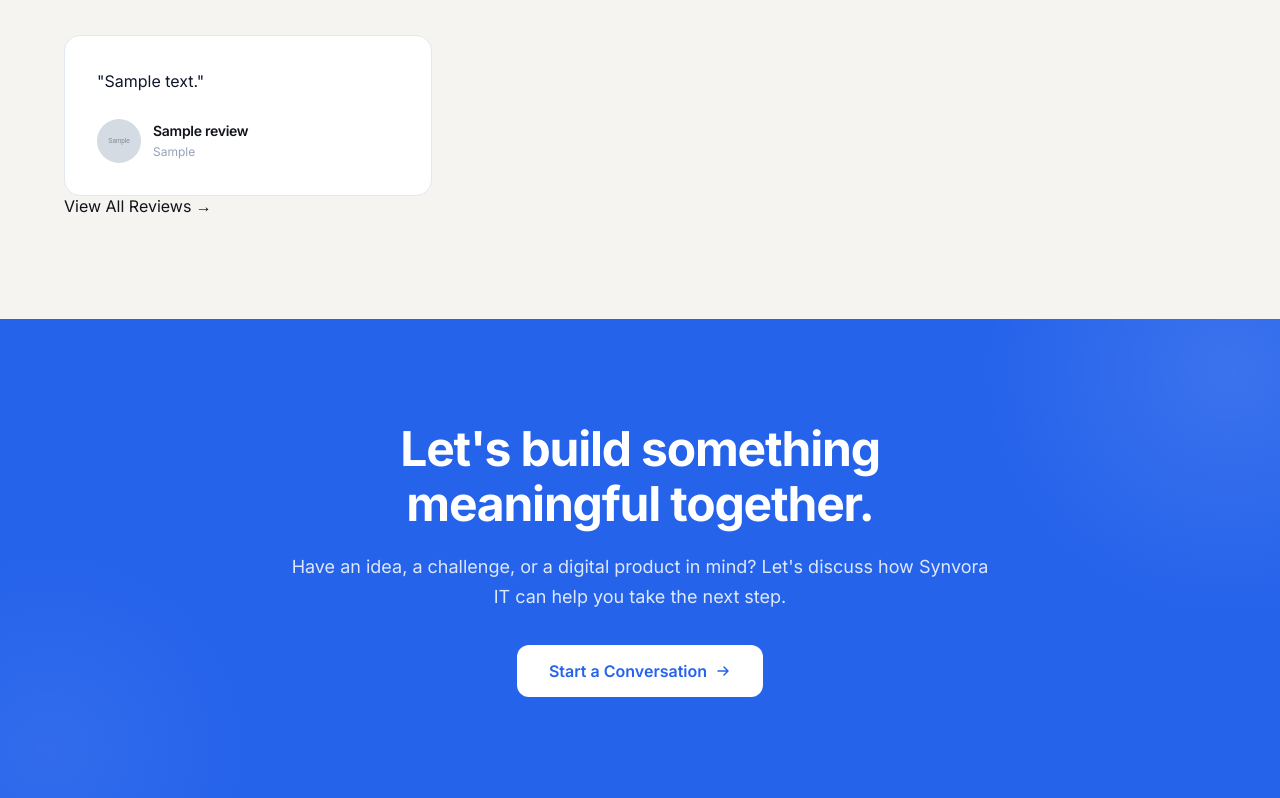
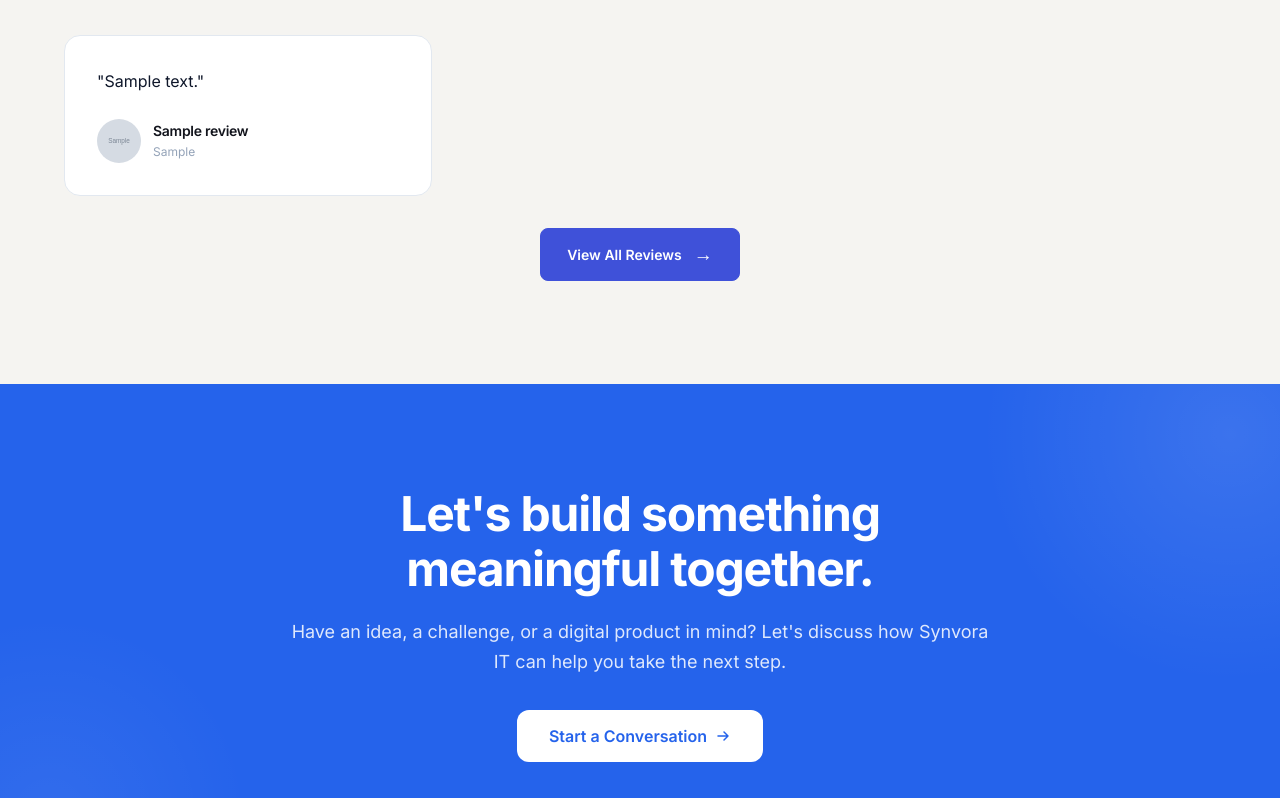
Before and after one commit to Synvora-IT/synvorait, a Django app: template app/templates/about-us.html in a window 1280 px wide. Shown: the part 4436-5234 px from the top of the page. Run offline with Django 5.2, Linux system fonts and the light colour scheme; tables that the repository leaves empty hold one stand-in row (values such as "Sample post"); the template is opened without the code that fills it: values that come from a table or form of the project are taken from there, most other values are stand-ins (such as "Sample title", 1, 10 or a date in 2020); grey boxes marked "Sample" are stand-in pictures.

Commit message:
Added View All Review button css

```diff
--- a/static/css/about-us.css
+++ b/static/css/about-us.css
@@ -737,6 +737,55 @@
 
         @media (max-width: 1024px) { .testimonials-grid { grid-template-columns: 1fr; } }
 
+
+        /* View All Reviews Button */
+
+        .testimonials-view-all {
+            display: flex;
+            justify-content: center;
+            margin-top: var(--space-8);
+        }
+
+        .btn-view-all {
+            display: inline-flex;
+            align-items: center;
+            justify-content: center;
+            gap: 12px;
+
+            padding: 14px 26px;
+
+            background: #3F51D9;
+            color: #fff;
+
+            border: 1px solid #3F51D9;
+            border-radius: 8px;
+
+            font-size: 14px;
+            font-weight: 600;
+            text-decoration: none;
+
+            transition:
+                background 0.25s ease,
+                transform 0.25s ease,
+                box-shadow 0.25s ease;
+        }
+
+        .btn-view-all span {
+            font-size: 19px;
+            transition: transform 0.25s ease;
+        }
+
+        .btn-view-all:hover {
+            background: #303FB8;
+            color: #fff;
+            transform: translateY(-2px);
+            box-shadow: 0 8px 20px rgba(63, 81, 217, 0.2);
+        }
+
+        .btn-view-all:hover span {
+            transform: translateX(4px);
+        }
+
         /* ===== FINAL CTA ===== */
         .final-cta {
             padding: clamp(64px, 8vw, 120px) 0;
```
